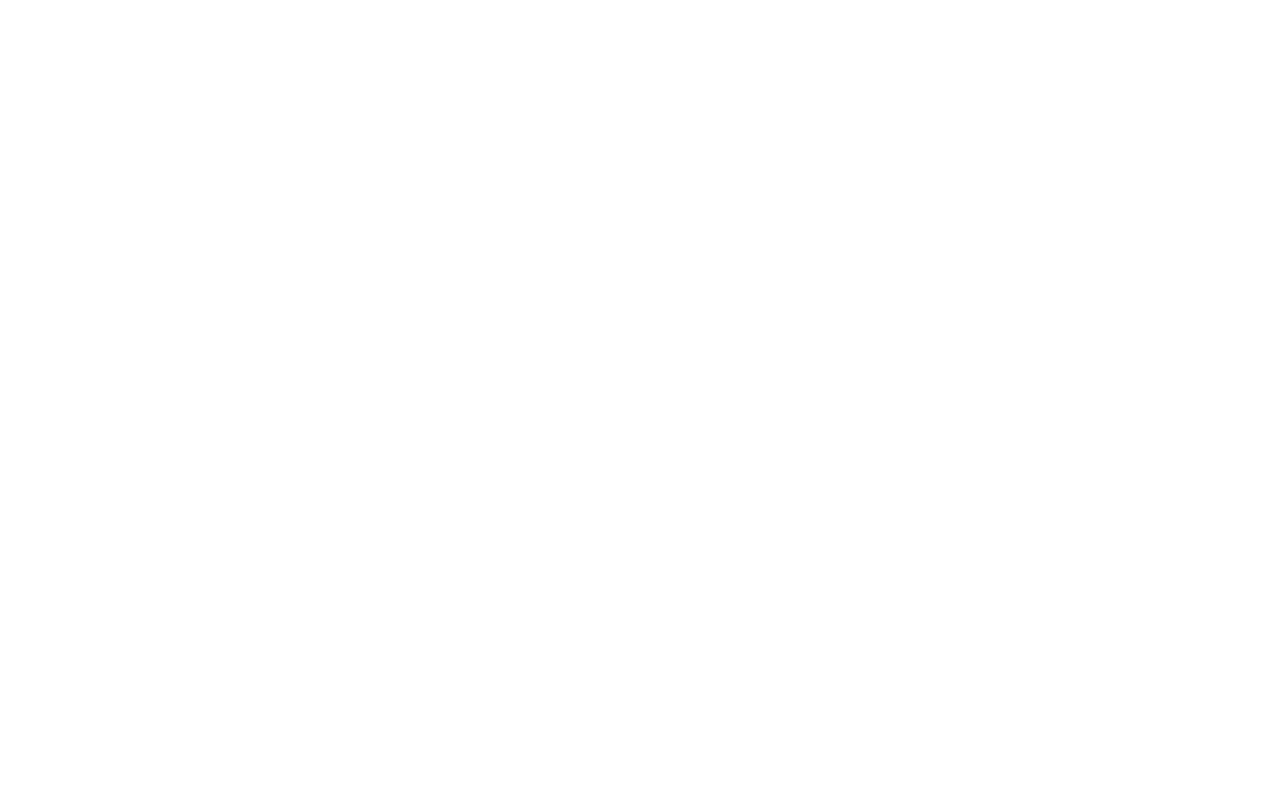
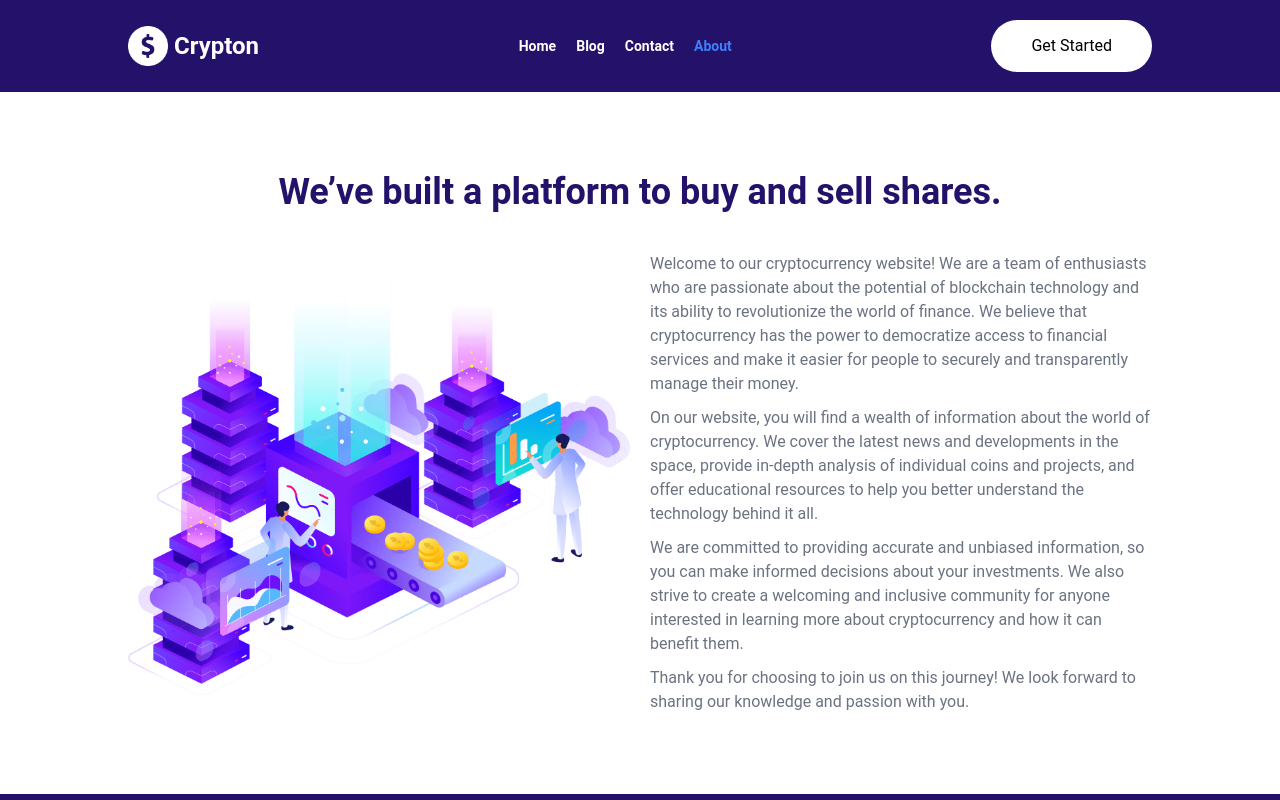
Before and after one commit to faisalchy64/crypton, a React (Create React App) app: page /about in a window 1280 px wide. Shown: the top 800 px of the page. Built offline with nearby package versions, Linux system fonts and the light colour scheme.

Commit message:
i have created a about page and changed some content on blog page

```diff
--- /dev/null
+++ b/src/pages/About.js
@@ -0,0 +1,50 @@
+import about from "../assets/about.png";
+
+function About() {
+    return (
+        <section className="py-10 md:py-20">
+            <h1 className="text-3xl md:text-4xl font-bold text-center text-indigo-1000 px-5 mb-10">
+                We’ve built a platform to buy and sell shares.
+            </h1>
+            <div className="w-4/5 flex flex-col md:flex-row items-center gap-5 mx-auto">
+                <div className="md:w-1/2">
+                    <img src={about} alt="" className="w-full" />
+                </div>
+                <div className="md:w-1/2 flex flex-col gap-2.5 text-gray-500">
+                    <p>
+                        Welcome to our cryptocurrency website! We are a team of
+                        enthusiasts who are passionate about the potential of
+                        blockchain technology and its ability to revolutionize
+                        the world of finance. We believe that cryptocurrency has
+                        the power to democratize access to financial services
+                        and make it easier for people to securely and
+                        transparently manage their money.
+                    </p>
+                    <p>
+                        On our website, you will find a wealth of information
+                        about the world of cryptocurrency. We cover the latest
+                        news and developments in the space, provide in-depth
+                        analysis of individual coins and projects, and offer
+                        educational resources to help you better understand the
+                        technology behind it all.
+                    </p>
+                    <p>
+                        We are committed to providing accurate and unbiased
+                        information, so you can make informed decisions about
+                        your investments. We also strive to create a welcoming
+                        and inclusive community for anyone interested in
+                        learning more about cryptocurrency and how it can
+                        benefit them.
+                    </p>
+                    <p>
+                        Thank you for choosing to join us on this journey! We
+                        look forward to sharing our knowledge and passion with
+                        you.
+                    </p>
+                </div>
+            </div>
+        </section>
+    );
+}
+
+export default About;
--- a/src/pages/Blog.js
+++ b/src/pages/Blog.js
@@ -4,7 +4,10 @@
 
 function Blog() {
     return (
-        <section className="py-20">
+        <section className="py-10 md:py-20">
+            <h1 className="text-3xl md:text-4xl font-bold text-center text-indigo-1000 px-5 mb-10">
+                Read some topics here
+            </h1>
             <div className="w-4/5 grid md:grid-cols-2 gap-5 mx-auto">
                 {/* one */}
                 <div className="group shadow-card rounded-xl overflow-hidden">
--- a/src/router/router.js
+++ b/src/router/router.js
@@ -1,5 +1,6 @@
 import { createBrowserRouter } from "react-router-dom";
 import Main from "../layout/Main";
+import About from "../pages/About";
 import Blog from "../pages/Blog";
 import Home from "../pages/Home";
 
@@ -16,6 +17,10 @@
                 path: "/blog",
                 element: <Blog />,
             },
+            {
+                path: "/about",
+                element: <About />,
+            },
         ],
     },
     {
```
Also changed, not shown: src/assets/about.png (added).
